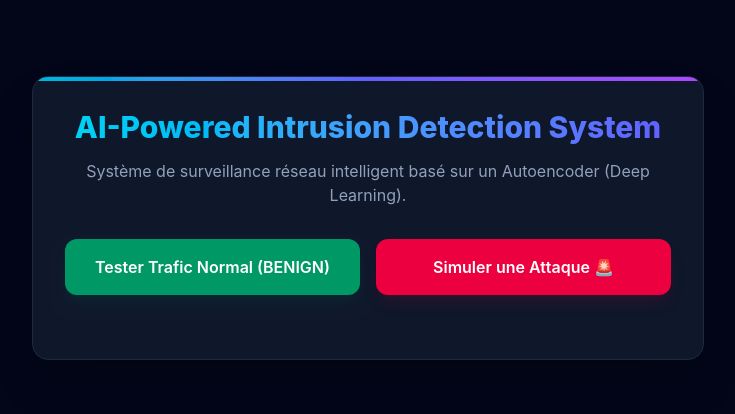
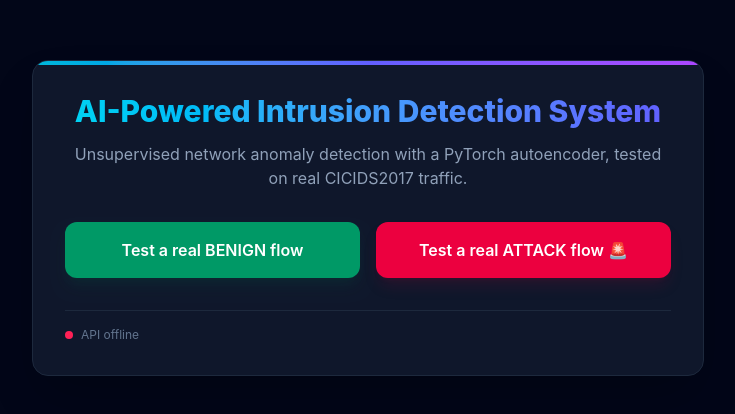
Before and after one commit to Djilali-77/AI-Powered-IDS, a React (Vite) app in the folder front-end/: page / in a window 1280 px wide. Shown: the part 182-596 px from the top of the page, without its empty margins (272-1007 px from the left). Built offline with nearby package versions, Linux system fonts and the light colour scheme; no server answers.

Commit message:
feat(ui): dashboard scoring real flows with ground truth and server status

```diff
--- a/front-end/src/App.jsx
+++ b/front-end/src/App.jsx
@@ -1,103 +1,84 @@
-import { useState } from 'react';
-import axios from 'axios';
-import { motion } from 'framer-motion';
-import Header from './components/Header';
-import ActionButtons from './components/ActionButtons';
-import ResultCard from './components/ResultCard';
+import { useCallback, useEffect, useState } from "react";
+import Header from "./components/Header";
+import ActionButtons from "./components/ActionButtons";
+import LoadingScanner from "./components/LoadingScanner";
+import ResultCard from "./components/ResultCard";
+import ServerFooter from "./components/ServerFooter";
+import { getModelInfo, simulateTraffic } from "./api";
 
 export default function App() {
   const [loading, setLoading] = useState(false);
-  const [isWakingUp, setIsWakingUp] = useState(false); // Nouvel état pour le serveur endormi
+  const [isWakingUp, setIsWakingUp] = useState(false);
   const [result, setResult] = useState(null);
+  const [error, setError] = useState(null);
+  const [modelInfo, setModelInfo] = useState(null);
+  const [serverStatus, setServerStatus] = useState("connecting"); // connecting | online | offline
 
-  const handleTestTraffic = async (isAttack) => {
+  // Ping the backend on page load: it also wakes up a sleeping free-tier server
+  useEffect(() => {
+    let cancelled = false;
+    getModelInfo()
+      .then((info) => {
+        if (cancelled) return;
+        setModelInfo(info);
+        setServerStatus("online");
+      })
+      .catch(() => {
+        if (!cancelled) setServerStatus("offline");
+      });
+    return () => {
+      cancelled = true;
+    };
+  }, []);
+
+  const handleTest = useCallback(async (kind) => {
     setLoading(true);
-    setIsWakingUp(false);
-    setResult(null); // Cacher le résultat précédent pendant la nouvelle analyse
+    setError(null);
+    setResult(null);
 
-    // ⏱️ TIMER INTELLIGENT : Si après 4 secondes on n'a pas de réponse,
-    // on avertit l'utilisateur que le backend (Render) est en train de se réveiller.
-    const wakeUpTimer = setTimeout(() => {
-      setIsWakingUp(true);
-    }, 4000);
-
-    // 🟢 BENIGN: Random small values
-    const benignTraffic = new Array(78).fill(0).map(() => {
-      return (Math.random() * 0.07) + 0.01;
-    });
-
-    // 🚨 ATTACK: Normal background noise + random massive spikes
-    const attackTraffic = new Array(78).fill(0).map((_, i) => {
-      if (i === 12 || i === 34 || i === 56 || i % 7 === 0) {
-        return (Math.random() * 3) + 2.5;
-      }
-      return (Math.random() * 0.2) + 0.1;
-    });
-
-    const payloadFeatures = isAttack ? attackTraffic : benignTraffic;
+    // If there is no answer after 4s, the backend is most likely waking up
+    const wakeUpTimer = setTimeout(() => setIsWakingUp(true), 4000);
 
     try {
-      const apiUrl = import.meta.env.VITE_API_URL || "http://127.0.0.1:8000";
-
-      const response = await axios.post(`${apiUrl}/predict`, {
-        features: payloadFeatures
-      });
-      setResult(response.data);
+      const data = await simulateTraffic(kind);
+      setResult(data);
+      setServerStatus("online");
     } catch (err) {
       console.error(err);
-      alert("Erreur de connexion au backend ! Vérifiez que FastAPI est lancé.");
+      setServerStatus("offline");
+      setError(
+        err.response?.data?.detail ||
+          "Cannot reach the backend. Make sure the API is running and try again."
+      );
     } finally {
-      // 🛑 Quoi qu'il arrive, on arrête le chargement et on nettoie le timer
       clearTimeout(wakeUpTimer);
       setLoading(false);
       setIsWakingUp(false);
     }
-  };
+  }, []);
 
   return (
     <div className="min-h-screen bg-slate-950 text-slate-100 flex flex-col items-center justify-center p-4 sm:p-6">
       <div className="max-w-2xl w-full bg-slate-900 border border-slate-800 rounded-2xl p-5 sm:p-8 shadow-2xl relative overflow-hidden">
-
-        {/* Décoration d'arrière-plan */}
-        <div className="absolute top-0 left-0 w-full h-1 bg-gradient-to-r from-cyan-500 via-indigo-500 to-purple-500"></div>
+        <div className="absolute top-0 left-0 w-full h-1 bg-gradient-to-r from-cyan-500 via-indigo-500 to-purple-500" />
 
         <Header />
+        <ActionButtons onTest={handleTest} loading={loading} />
 
-        <ActionButtons onTest={handleTestTraffic} loading={loading} />
+        {loading && <LoadingScanner isWakingUp={isWakingUp} inputDim={modelInfo?.input_dim} />}
 
-        {/* === SECTION DE CHARGEMENT AMÉLIORÉE === */}
-        {/* === NOUVELLE SECTION DE CHARGEMENT (SCANNER HORIZONTAL) === */}
-        {loading && (
-          <motion.div
-            initial={{ opacity: 0, y: 10 }}
-            animate={{ opacity: 1, y: 0 }}
-            className="flex flex-col items-center justify-center py-8"
+        {error && !loading && (
+          <div
+            role="alert"
+            className="p-4 rounded-xl border border-amber-800 bg-amber-950/30 text-amber-300 text-sm"
           >
-            {/* Nouvelle animation : Barre de scan réseau */}
-            <div className="w-48 h-1.5 bg-slate-800 rounded-full mb-6 overflow-hidden relative shadow-inner">
-              <motion.div
-                animate={{ x: ["-100%", "200%"] }}
-                transition={{ repeat: Infinity, duration: 1.2, ease: "easeInOut" }}
-                className="w-1/2 h-full bg-gradient-to-r from-transparent via-indigo-500 to-transparent absolute top-0 left-0"
-              />
-            </div>
-
-            {/* Texte dynamique */}
-            <h3 className="text-lg font-semibold text-slate-200 mb-2">
-              {isWakingUp ? "Réveil du serveur AI..." : "Analyse des paquets..."}
-            </h3>
-
-            <p className="text-sm text-slate-400 text-center max-w-sm">
-              {isWakingUp
-                ? "Le backend gratuit sort de veille. Cela prend environ 50 secondes. Merci de patienter !"
-                : "Inspection des 78 features du trafic via l'Autoencoder."}
-            </p>
-          </motion.div>
+            {error}
+          </div>
         )}
 
-        {/* N'affiche le résultat que s'il n'est pas en train de charger */}
         {!loading && <ResultCard result={result} />}
 
+        <ServerFooter status={serverStatus} info={modelInfo} />
       </div>
     </div>
   );
--- /dev/null
+++ b/front-end/src/api.js
@@ -0,0 +1,11 @@
+import axios from "axios";
+
+const API_URL = import.meta.env.VITE_API_URL || "http://127.0.0.1:8000";
+
+// Long timeout: free-tier hosts can take ~50s to wake up from sleep
+const client = axios.create({ baseURL: API_URL, timeout: 90_000 });
+
+export const getModelInfo = () => client.get("/model-info").then((res) => res.data);
+
+// kind: "benign" | "attack"
+export const simulateTraffic = (kind) => client.get(`/simulate/${kind}`).then((res) => res.data);
--- a/front-end/src/components/ActionButtons.jsx
+++ b/front-end/src/components/ActionButtons.jsx
@@ -2,19 +2,19 @@ export default function ActionButtons({ onTest, loading }) {
   return (
     <div className="flex flex-col sm:flex-row gap-3 sm:gap-4 mb-6 sm:mb-8">
       <button
-        onClick={() => onTest(false)}
+        onClick={() => onTest("benign")}
         disabled={loading}
-        className="w-full sm:flex-1 bg-emerald-600 hover:bg-emerald-500 text-white font-semibold py-3 sm:py-4 px-6 rounded-xl transition-all shadow-lg shadow-emerald-900/20 cursor-pointer disabled:opacity-50 text-sm sm:text-base"
+        className="w-full sm:flex-1 bg-emerald-600 hover:bg-emerald-500 text-white font-semibold py-3 sm:py-4 px-6 rounded-xl transition-all shadow-lg shadow-emerald-900/20 cursor-pointer disabled:opacity-50 disabled:cursor-not-allowed text-sm sm:text-base"
       >
-        {loading ? "Analyse..." : "Tester Trafic Normal (BENIGN)"}
+        {loading ? "Analyzing..." : "Test a real BENIGN flow"}
       </button>
 
       <button
-        onClick={() => onTest(true)}
+        onClick={() => onTest("attack")}
         disabled={loading}
-        className="w-full sm:flex-1 bg-rose-600 hover:bg-rose-500 text-white font-semibold py-3 sm:py-4 px-6 rounded-xl transition-all shadow-lg shadow-rose-900/20 cursor-pointer disabled:opacity-50 text-sm sm:text-base"
+        className="w-full sm:flex-1 bg-rose-600 hover:bg-rose-500 text-white font-semibold py-3 sm:py-4 px-6 rounded-xl transition-all shadow-lg shadow-rose-900/20 cursor-pointer disabled:opacity-50 disabled:cursor-not-allowed text-sm sm:text-base"
       >
-        {loading ? "Analyse..." : "Simuler une Attaque 🚨"}
+        {loading ? "Analyzing..." : "Test a real ATTACK flow 🚨"}
       </button>
     </div>
   );
--- a/front-end/src/components/Header.jsx
+++ b/front-end/src/components/Header.jsx
@@ -1,4 +1,4 @@
-import { motion } from 'framer-motion';
+import { motion } from "framer-motion";
 
 export default function Header() {
   return (
@@ -11,7 +11,7 @@ export default function Header() {
         AI-Powered Intrusion Detection System
       </h1>
       <p className="text-sm sm:text-base text-slate-400 px-2 sm:px-0">
-        Système de surveillance réseau intelligent basé sur un Autoencoder (Deep Learning).
+        Unsupervised network anomaly detection with a PyTorch autoencoder, tested on real CICIDS2017 traffic.
       </p>
     </motion.div>
   );
--- /dev/null
+++ b/front-end/src/components/LoadingScanner.jsx
@@ -0,0 +1,30 @@
+import { motion } from "framer-motion";
+
+export default function LoadingScanner({ isWakingUp, inputDim }) {
+  return (
+    <motion.div
+      initial={{ opacity: 0, y: 10 }}
+      animate={{ opacity: 1, y: 0 }}
+      className="flex flex-col items-center justify-center py-8"
+    >
+      {/* Horizontal network-scan bar */}
+      <div className="w-48 h-1.5 bg-slate-800 rounded-full mb-6 overflow-hidden relative shadow-inner">
+        <motion.div
+          animate={{ x: ["-100%", "200%"] }}
+          transition={{ repeat: Infinity, duration: 1.2, ease: "easeInOut" }}
+          className="w-1/2 h-full bg-gradient-to-r from-transparent via-indigo-500 to-transparent absolute top-0 left-0"
+        />
+      </div>
+
+      <h3 className="text-lg font-semibold text-slate-200 mb-2">
+        {isWakingUp ? "Waking up the AI server..." : "Analyzing network flow..."}
+      </h3>
+
+      <p className="text-sm text-slate-400 text-center max-w-sm">
+        {isWakingUp
+          ? "The free-tier backend is coming out of sleep. This takes about 50 seconds, thanks for your patience!"
+          : `Inspecting ${inputDim ?? "all"} flow features with the autoencoder.`}
+      </p>
+    </motion.div>
+  );
+}
--- /dev/null
+++ b/front-end/src/components/ServerFooter.jsx
@@ -0,0 +1,25 @@
+const STATUS_STYLES = {
+  online: { dot: "bg-emerald-500", text: "API online" },
+  connecting: { dot: "bg-amber-400 animate-pulse", text: "Connecting to API..." },
+  offline: { dot: "bg-rose-500", text: "API offline" },
+};
+
+export default function ServerFooter({ status, info }) {
+  const style = STATUS_STYLES[status];
+  const auc = info?.metrics?.roc_auc;
+
+  return (
+    <div className="mt-6 pt-4 border-t border-slate-800 flex flex-col sm:flex-row gap-2 sm:justify-between text-xs text-slate-500">
+      <span className="flex items-center gap-2">
+        <span className={`inline-block w-2 h-2 rounded-full ${style.dot}`} />
+        {style.text}
+      </span>
+      {info && (
+        <span className="font-mono">
+          {info.input_dim} features
+          {auc !== undefined && ` · ROC AUC ${auc.toFixed(3)}`}
+        </span>
+      )}
+    </div>
+  );
+}
```
Also changed, not shown: front-end/src/components/ResultCard.jsx (+48 -13 lines).
